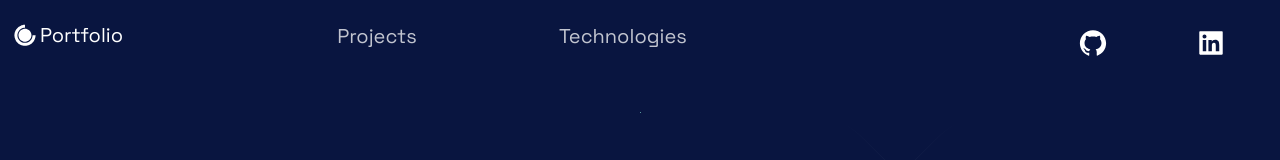
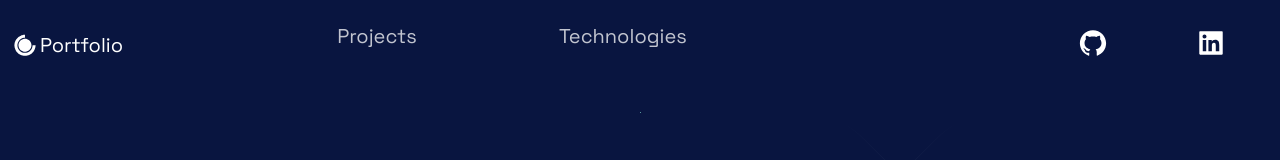
Before and after one commit to TheoRitouni/TheoRitouni.github.io, a Next.js app: page / in a window 1280 px wide. Shown: the top 160 px of the page. Built offline with nearby package versions, Linux system fonts and the light colour scheme.

Commit message:
Update Header.js

```diff
--- a/src/components/Header/Header.js
+++ b/src/components/Header/Header.js
@@ -8,22 +8,24 @@ import { Container, Div1, Div2, Div3, NavLink, SocialIcons, Span} from './Header
 const Header = () =>  (
   <Container>
     <Div1>
-      <Link href="/">
-        <a style={{ display: "flex", alignItems: "center", color: 'white', marginBottom:'20;'}}>
-          <DiCssdeck size="3rem"/> <Span>Portfolio</Span>
-        </a>
+      <Link
+        href="/"
+        style={{ display: "flex", alignItems: "center", color: 'white', }}>
+
+        <DiCssdeck size="3rem"/> <Span>Portfolio</Span>
+
       </Link>
     </Div1>
     <Div2>
       <li>
-      <a href="#projects">
+      <Link href="#projects">
           <NavLink>Projects</NavLink>
-        </a>
+        </Link>
       </li>
       <li>
-        <a href="#tech">
+        <Link href="#tech">
           <NavLink>Technologies</NavLink>
-        </a>
+        </Link>
       </li>
     </Div2>
     <Div3>
```
